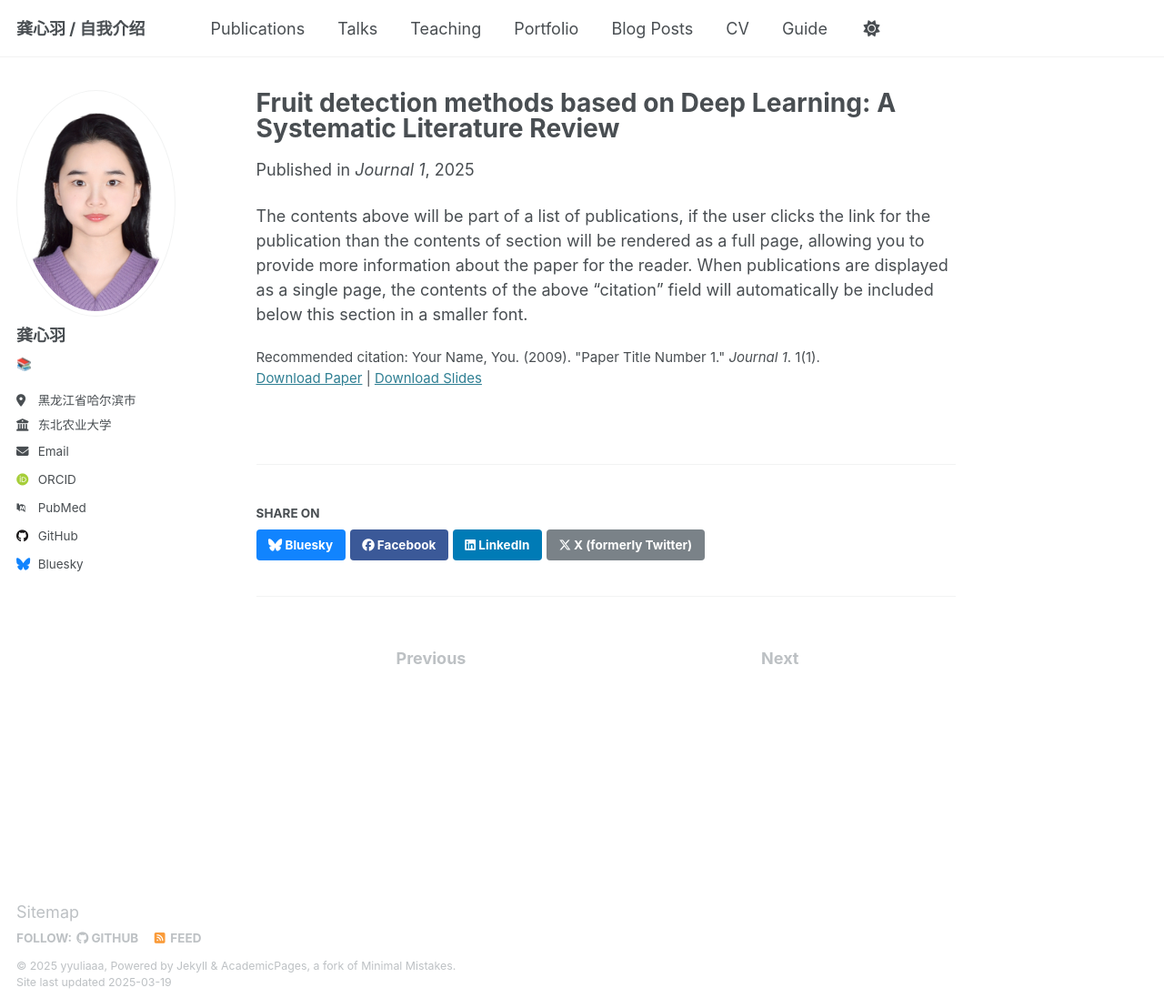
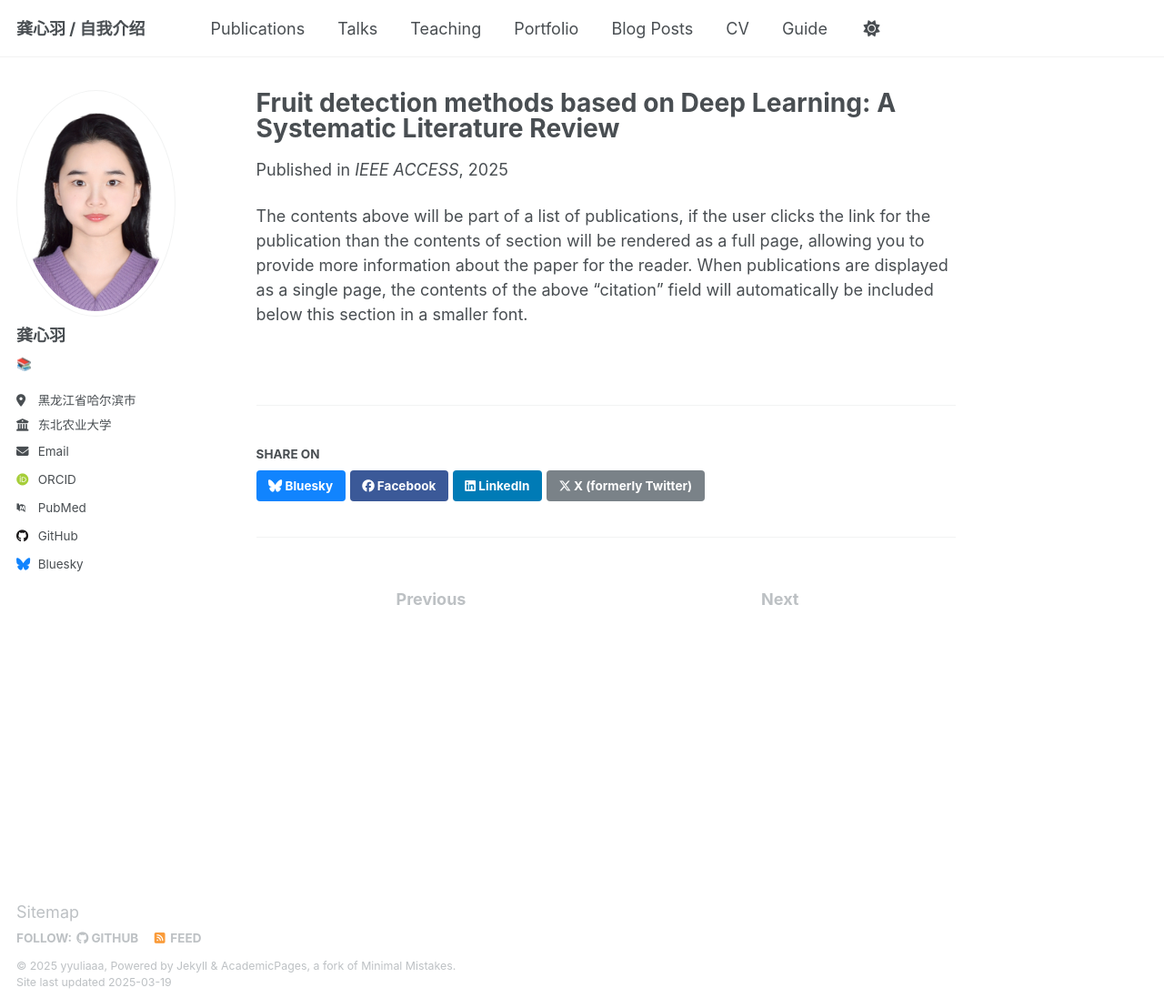
Before and after one commit to yyuliaaa/yyuliaaa.github.io, a Jekyll site: the page built from _publications/2009-10-01-paper-title-number-1.md, in a window 1280 px wide and 1108 px high. Shown: the whole window at 91% size. Built offline with Jekyll 4.4.1, drawn with Linux system fonts in a browser that asks for light colours; some web fonts are replaced.

Commit message:
Update 2009-10-01-paper-title-number-1.md

```diff
--- a/_publications/2009-10-01-paper-title-number-1.md
+++ b/_publications/2009-10-01-paper-title-number-1.md
@@ -5,10 +5,10 @@ category: manuscripts
 permalink: /publication/2010-10-01-paper-title-number-1
 excerpt: '随着农业智能化、自动化、机械化的深入推进，人工智能驱动的水果检测技术得到了迅速发展。水果目标检测作为农业计算机视觉领域的一项重要任务，面临着诸多挑战。本文系统回顾了该领域的最新突破和代表性研究。在深入分析现有研究的基础上，本文将水果目标检测的深度学习模型分为四种不同的场景：小样本检测（解决数据采集挑战和高标注成本）、复杂场景检测（处理重叠、遮挡和光照变化环境中的检测问题）、小目标场景（增强模型识别低像素、密集目标的能力）和实时场景（开发轻量级检测算法以提高推理速度）。总结了各场景下的创新技术方案和检测性能，分析了水果检测的最新进展，为该领域的技术创新提供了有价值的支持和参考。'
 date: 2025-03-03
-venue: 'Journal 1'
-slidesurl: 'http://academicpages.github.io/files/slides1.pdf'
+venue: 'IEEE ACCESS'
+#slidesurl: 'http://academicpages.github.io/files/slides1.pdf'
 paperurl: 'http://academicpages.github.io/files/A Systematic Literature Review.pdf'
-citation: 'Your Name, You. (2009). &quot;Paper Title Number 1.&quot; <i>Journal 1</i>. 1(1).'
+#citation: 'XINYU GONG, QIUFENG WU. (2025). &quot;Fruit detection methods based on Deep Learning: A Systematic Literature Review.&quot; <i>IEEE ACCESS</i>. 1(1).'
 ---
 
 The contents above will be part of a list of publications, if the user clicks the link for the publication than the contents of section will be rendered as a full page, allowing you to provide more information about the paper for the reader. When publications are displayed as a single page, the contents of the above "citation" field will automatically be included below this section in a smaller font.
```
